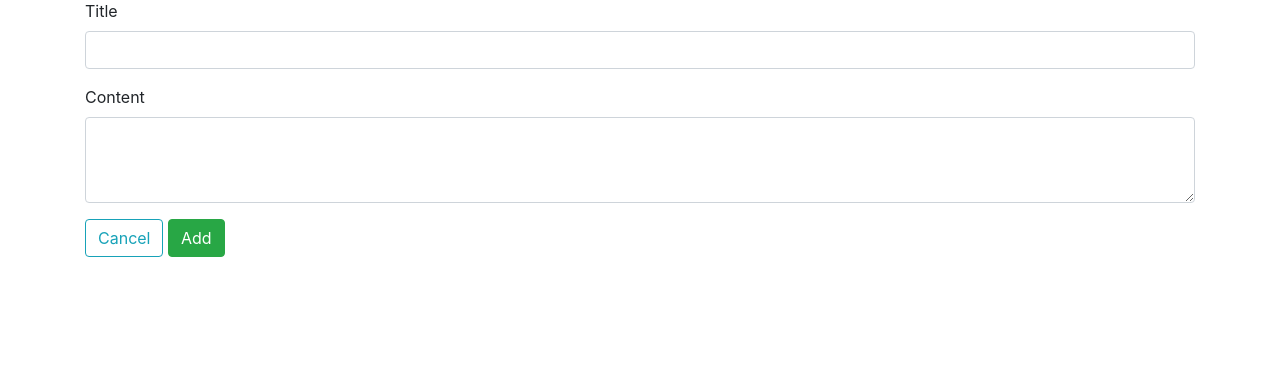
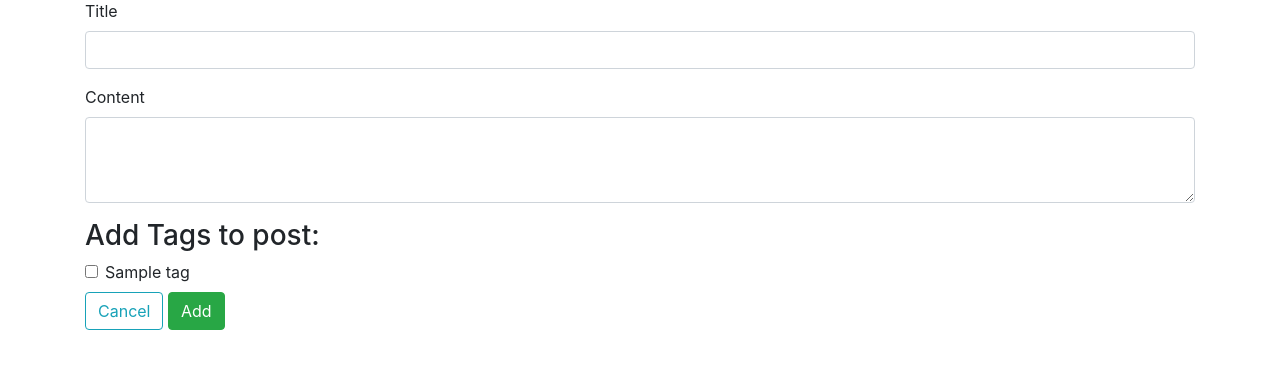
Before and after one commit to theUyonator/Blogly_APP_SQLALCHEMY, a Flask app: page /users/1/posts/new in a window 1280 px wide. Shown: the part 166-535 px from the top of the page. Run offline with Flask 2, Linux system fonts and the light colour scheme; tables that the repository leaves empty hold one stand-in row (values such as "Sample post").

Commit message:
New tag feature was created and linked to have a many_to_many relationship with posts in the blogly db

```diff
--- a/app.py
+++ b/app.py
@@ -2,7 +2,7 @@
 
 from flask import Flask, request, redirect, render_template, flash
 from flask_debugtoolbar import DebugToolbarExtension
-from models import db, connect_db, User, Post
+from models import db, connect_db, User, Post, Tag, PostTag
 
 app = Flask(__name__)
 app.config['SECRET_KEY'] = "top_secret"
@@ -14,7 +14,7 @@ app.config['SQLALCHEMY_ECHO'] = True
 debug = DebugToolbarExtension(app)
 connect_db(app)
 
-
+##################################### User Routes ############################
 @app.route("/")
 def homepage():
     """This view function redirects to the user listings"""
@@ -99,12 +99,15 @@ def delete_user(user_id):
 
     return redirect("/users")
 
+######################## Post Routes ###################################
+
 @app.route("/users/<int:user_id>/posts/new")
 def show_newpost_form(user_id):
     """This view function shows a form to add a post for an existing user"""
     user = User.query.get_or_404(user_id)
     full_name = User.get_full_name(user_id)
-    return render_template("new_post.html", user=user, full_name = full_name)
+    tags = Tag.query.all()
+    return render_template("new_post.html", user=user, full_name = full_name, tags=tags)
 
 @app.route("/users/<int:user_id>/posts/new", methods=["POST"])
 def add_post(user_id):
@@ -113,8 +116,10 @@ def add_post(user_id):
     title = request.form["title"]
     content = request.form["content"]
     user_id = user_id
+    tag_ids = [int(num) for num in request.form.getlist("tags")]
+    tags = Tag.query.filter(Tag.id.in_(tag_ids)).all()
 
-    post = Post(title=title, content=content, user_id=user_id)
+    post = Post(title=title, content=content, user_id=user_id, tags=tags)
     db.session.add(post)
     db.session.commit()
 
@@ -126,7 +131,8 @@ def post_details(post_id):
     """This view function, shows the users post"""
 
     post = Post.query.get_or_404(post_id)
-    return render_template("post_details.html", post=post)
+    tags = post.tags
+    return render_template("post_details.html", post=post, tags=tags)
 
 
 @app.route("/posts/<int:post_id>/edit")
@@ -135,17 +141,22 @@ def show_editpost_form(post_id):
 
     post = Post.query.get_or_404(post_id)
 
-    return render_template("edit_post_form.html", post=post)
+    tags = Tag.query.all()
+
+    return render_template("edit_post_form.html", post=post, tags=tags)
 
 @app.route("/posts/<int:post_id>/edit", methods=["POST"])
 def edit_post(post_id):
     """This view function shows a form to edit an existing post"""
     title = request.form["title"]
     content = request.form["content"]
+    tag_ids = [int(num) for num in request.form.getlist("tags")]
+    tags = Tag.query.filter(Tag.id.in_(tag_ids)).all()
     post = Post.query.get_or_404(post_id)
 
     post.title = title
     post.content = content
+    post.tags = tags
 
     db.session.commit()
 
@@ -159,3 +170,83 @@ def delete_post(post_id):
     db.session.commit()
 
     return redirect("/users")
+
+
+####################### Tag Routes ##########################################
+
+@app.route("/tags")
+def get_tags():
+    """This view function, shows a list  of all available tags"""
+
+    tags = Tag.query.all()
+
+    return render_template("tags.html", tags=tags)
+
+
+
+@app.route("/tags/<int:tag_id>")
+def show_tag_details(tag_id):
+    """This view function shows all posts associated with a given tag"""
+
+    tag = Tag.query.get_or_404(tag_id)
+    posts = tag.posts
+
+    return render_template("tag_details.html", tag=tag, posts=posts)
+
+@app.route("/tags/new")
+def add_tag():
+    """This view function shows a form to add tags"""
+
+    posts = Post.query.all()
+
+    return render_template("new_tag.html", posts=posts)
+
+@app.route("/tags/new", methods=["POST"])
+def create_tag():
+    """This view function creates a new in the blogly db"""
+
+    tag_name = request.form["tag_name"]
+    post_ids = [int(num) for num in request.form.getlist("posts")]
+    posts = Post.query.filter(Post.id.in_(post_ids)).all()
+
+    tag = Tag(tag_name = tag_name, posts=posts)
+
+    db.session.add(tag)
+    db.session.commit()
+
+    return redirect("/tags")
+
+@app.route("/tags/<int:tag_id>/edit")
+def edit_tag_form(tag_id):
+    """This view function renders form used to edit a tag"""
+
+    tag = Tag.query.get_or_404(tag_id)
+    posts = Post.query.all()
+
+    return render_template("edit_tag_form.html", tag=tag, posts=posts)
+
+@app.route("/tags/<int:tag_id>/edit", methods=["POST"])
+def edit_tag(tag_id):
+    """This view function makes changes to an existing tag and makes sure it isaved in the blogly db"""
+
+    tag_name = request.form["tag_name"]
+    post_ids = [int(num) for num in request.form.getlist("posts")]
+    posts = Post.query.filter(Post.id.in_(post_ids)).all()
+
+    tag = Tag.query.get_or_404(tag_id)
+
+    tag.tag_name = tag_name
+    tag.posts = posts
+
+    db.session.commit()
+
+    return redirect(f"/tags/{tag_id}")
+
+@app.route("/tags/<int:tag_id>/delete")
+def delete_tag(tag_id):
+    """This view function deletes a tag from the blogly db"""
+
+    Tag.query.filter_by(id=tag_id).delete()
+    db.session.commit()
+
+    return redirect("/tags")
--- a/models.py
+++ b/models.py
@@ -56,7 +56,7 @@ class Post(db.Model):
                     primary_key = True,
                     autoincrement = True)
 
-    title = db.Column(db.String(50), nullable = True)
+    title = db.Column(db.String(50), nullable = False)
 
     content = db.Column(db.String(100), nullable = False)
 
@@ -64,7 +64,7 @@ class Post(db.Model):
 
     user_id = db.Column(db.Integer, db.ForeignKey('users.id'))
 
-    rel = db.relationship('User', backref='posts')
+    rel = db.relationship('User', cascade="all,delete", backref='posts')
 
     def __repr__(self):
         """This method shows info about this particular instance of the Post class"""
@@ -82,3 +82,51 @@ class Post(db.Model):
         """This returns a nicely formatted date."""
 
         return self.created_at.strftime("%a %b %-d %Y, %-I:%M %p")
+
+
+
+class Tag(db.Model):
+    """This model holds all information of the structure of the tag table in the blogly db"""
+
+    __tablename__="tags"
+
+    id = db.Column(db.Integer,
+                    primary_key=True,
+                    autoincrement=True)
+    tag_name = db.Column(db.Text,
+                        nullable=False,
+                        unique=True)
+    posts = db.relationship("Post",
+                            secondary="post_tags",
+                            backref="tags",
+                            cascade="all,delete")
+
+
+    def __repr__(self):
+        """This method shows info about this particular instance of the Tag class"""
+
+        p = self
+
+        return f"<tag_name = {p.tag_name}"
+
+
+class PostTag(db.Model):
+    """This model holds all information of the structure of the post_tags table holding the many_to_many relationship btw posts and tags in the blogly db"""
+
+    __tablename__="post_tags"
+
+    post_id = db.Column(db.Integer,
+                        db.ForeignKey("posts.id"),
+                        primary_key=True)
+
+    tag_id = db.Column(db.Integer,
+                        db.ForeignKey("tags.id"),
+                        primary_key=True)
+
+
+    def __repr__(self):
+        """This method shows info about this particular instance of the PostTag class"""
+
+        p = self
+
+        return f"<post_id = {p.post_id} tag_id = {p.tag_id}"
--- a/templates/new_post.html
+++ b/templates/new_post.html
@@ -16,8 +16,21 @@
         <label for="content">Content</label>
         <textarea class="form-control" id="content" name="content" rows = "3" maxlength = "100"></textarea>
     </div>
-    <a href="/user/{{user.id}}" class="btn btn-outline-info">Cancel</a>
-    <button type="submit" class="btn btn-success">Add</button>
+
+    {% if tags %}
+    <h3 class="mt-2 mb-2">Add Tags to post:</h3>
+      {% for tag in tags %}
+        <div class="form-check">
+          <input class="form-check-input" type="checkbox" name="tags" id="tag_{{tag.id}}" value="{{tag.id}}">
+          <label class="form-check-label" for="tag_{{tag.id}}">
+            {{tag.tag_name}}
+          </label>
+        </div>
+      {% endfor %}
+
+    {% endif %}
+    <a href="/user/{{user.id}}" class="btn btn-outline-info mt-2 mb-2">Cancel</a>
+    <button type="submit" class="btn btn-success mt-2 mb-2">Add</button>
   </form>
 
 </div>
```
Also changed, not shown: seed.py (+27 -2 lines), templates/edit_post_form.html (+18 -4 lines), templates/edit_tag_form.html (added, +40 -0 lines), templates/homepage.html (+9 -0 lines), templates/new_tag.html (added, +40 -0 lines), templates/post_details.html (+7 -0 lines), templates/tag_details.html (added, +40 -0 lines), templates/tags.html (added, +24 -0 lines).
